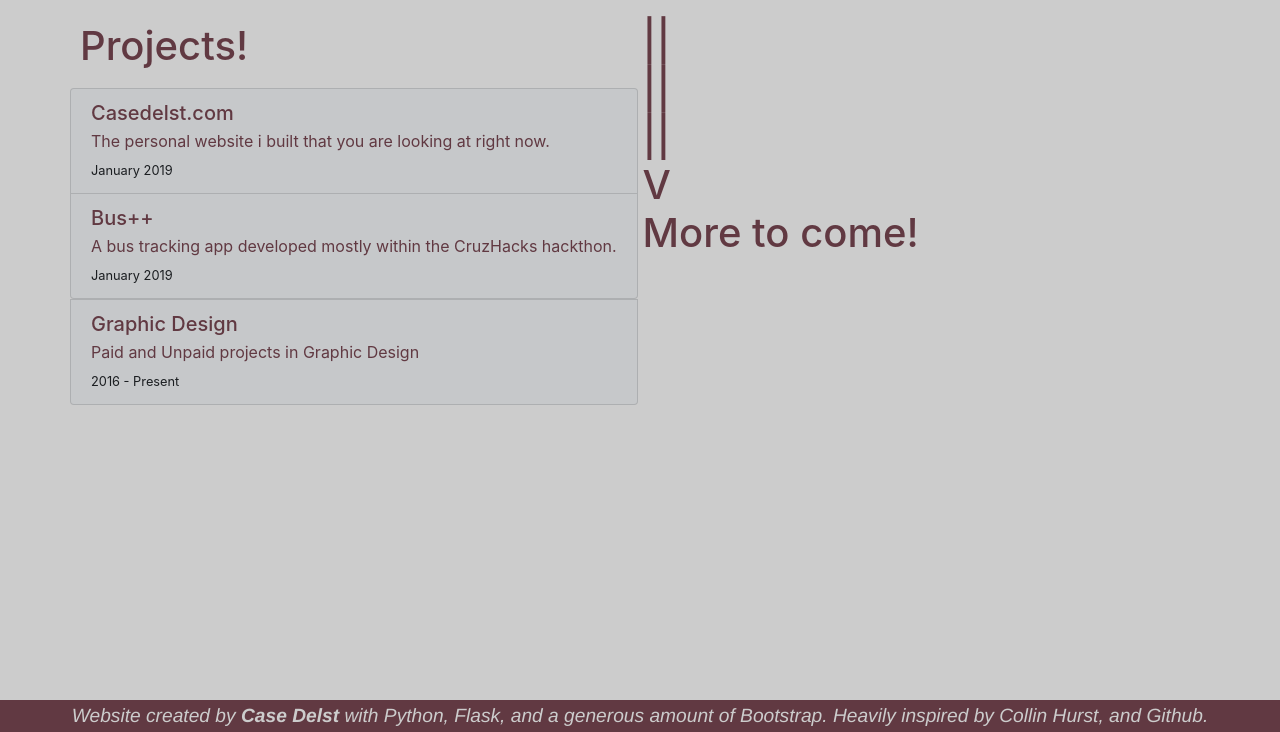
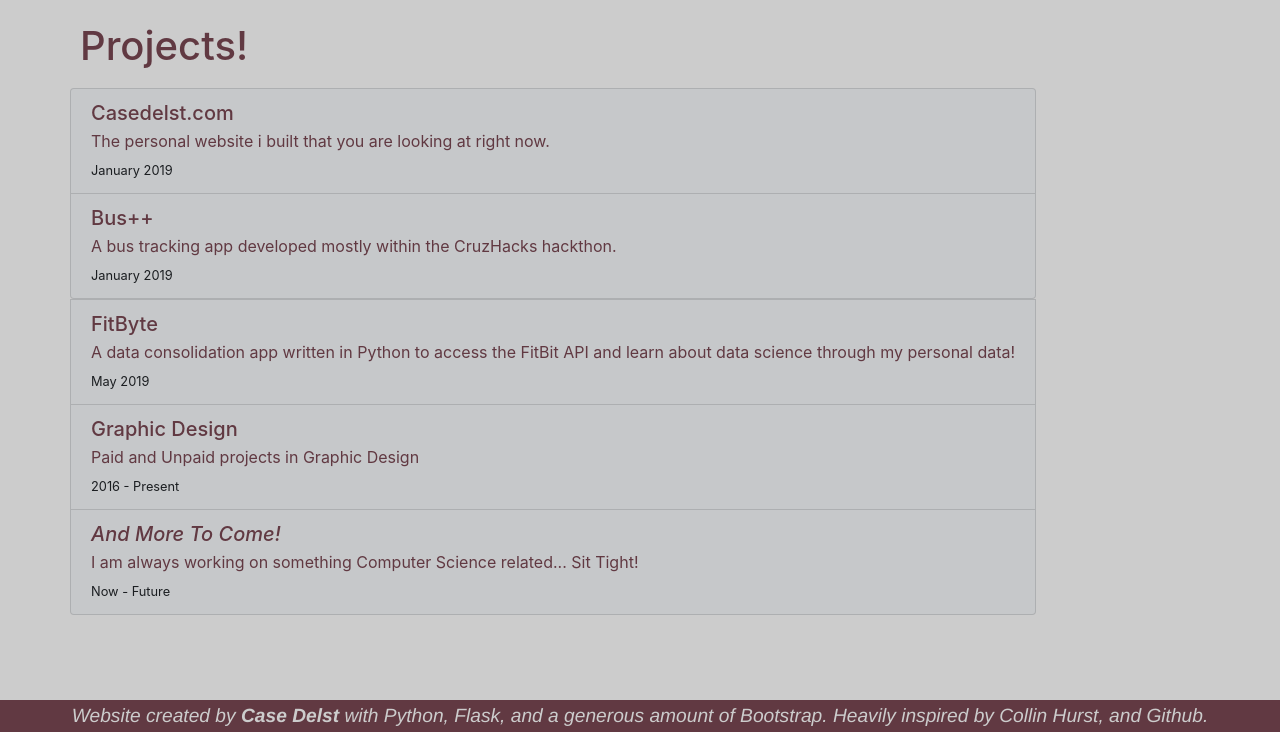
Before and after one commit to CaseDelst/Casedelst.com, a Flask app: page /projects in a window 1280 px wide. Shown: the part 68-800 px from the top of the page. Run offline with Flask 2, Linux system fonts and the light colour scheme; some libraries are stand-ins or nearby versions.

Commit message:
Include pipenv, add FitByte Blog, Fix Bugs on Projects Page

```diff
--- a/app.py
+++ b/app.py
@@ -29,12 +29,17 @@ def projects():
 def blog():
     signature = url_for('static', filename='signature.png')
     CruzHacks = url_for('static', filename='CruzHacks.jpg')
-    return render_template('blog.html', title='Blog', signature=signature, CruzHacks=CruzHacks)
+    FitByte   = url_for('static', filename='fitbit.png')
+    return render_template('blog.html', title='Blog', signature=signature, CruzHacks=CruzHacks, FitByte=FitByte)
 
 
 @app.route("/blog/cruzhacks")
 def cruzhacks():
     return render_template('cruzhacks.html', title='CruzHacks')
+
+@app.route("/blog/fitbyte")
+def fitbyte():
+    return render_template('fitbyte.html', title='FitByte')
 
 
 @app.route("/portfolio")
--- a/templates/Projects/graphic_design.html
+++ /dev/null
@@ -1,6 +0,0 @@
-{% extends "layout.html" %}
-{% block content %}
-
-    <h1>Graphic Design Page- UNFINISHED</h1>
-
-{% endblock content %}
--- a/templates/projects.html
+++ b/templates/projects.html
@@ -3,7 +3,7 @@
 
 <h1 style="color: #613942; padding:10px">Projects!</h1>
     <div class="list-group">
-      <a href="https://github.com/CaseDelst/flask-website" class="list-group-item list-group-item-action list-group-item-dark flex-column align-items-start">
+      <a href="https://github.com/CaseDelst/Casedelst.com" class="list-group-item list-group-item-action list-group-item-dark flex-column align-items-start">
         <div class="d-flex w-100 justify-content-between">
           <h5 class="mb-1">Casedelst.com</h5>
         </div>
@@ -24,6 +24,17 @@
         </a>
       </div>
 
+      <a href="https://github.com/CaseDelst/FitByte" class="list-group-item list-group-item-action list-group-item-dark flex-column align-items-start">
+        <div class="d-flex w-100 justify-content-between">
+          <h5 class="mb-1">FitByte</h5>
+        </div>
+        <p class="mb-1">
+            A data consolidation app written in Python to access the FitBit API
+            and learn about data science through my personal data!
+        </p>
+        <small>May 2019</small>
+      </a>
+
       <a href="/portfolio" class="list-group-item list-group-item-action list-group-item-dark flex-column align-items-start">
           <div class="d-flex w-100 justify-content-between">
             <h5 class="mb-1">Graphic Design</h5>
@@ -33,15 +44,17 @@
           </p>
           <small>2016 - Present</small>
         </a>
+
+
+      <a href=""  class = "list-group-item list-group-item-action list-group-item-dark flex-column align-items-start">
+        <div class="d-flex w-100 justify-content-between">
+          <h5  class="mb-1"><i>And More To Come!</i></h5>
+        </div>
+        <p class="mb-1">
+            I am always working on something Computer Science related... Sit Tight!
+        </p>
+        <small>Now - Future</small>
+      </a>
     </div>
 
-    <h1 style="padding: 5px; color: #613942;">
-
-    ||<br>
-    ||<br>
-    ||<br>
-    V<br>
-
-    More to come!</h1>
-
 {% endblock content %}
```
Also changed, not shown: requirements.txt (deleted, +0 -78 lines), templates/Projects/GoogleTasksProject.html (deleted, +0 -7 lines), templates/blog.html (+13 -1 lines), templates/cruzhacks.html (+10 -9 lines), templates/fitbyte.html (added, +58 -0 lines), static/fitbit.png (added), 2 other files. Lines whose indentation alone changed are shown as unchanged.
